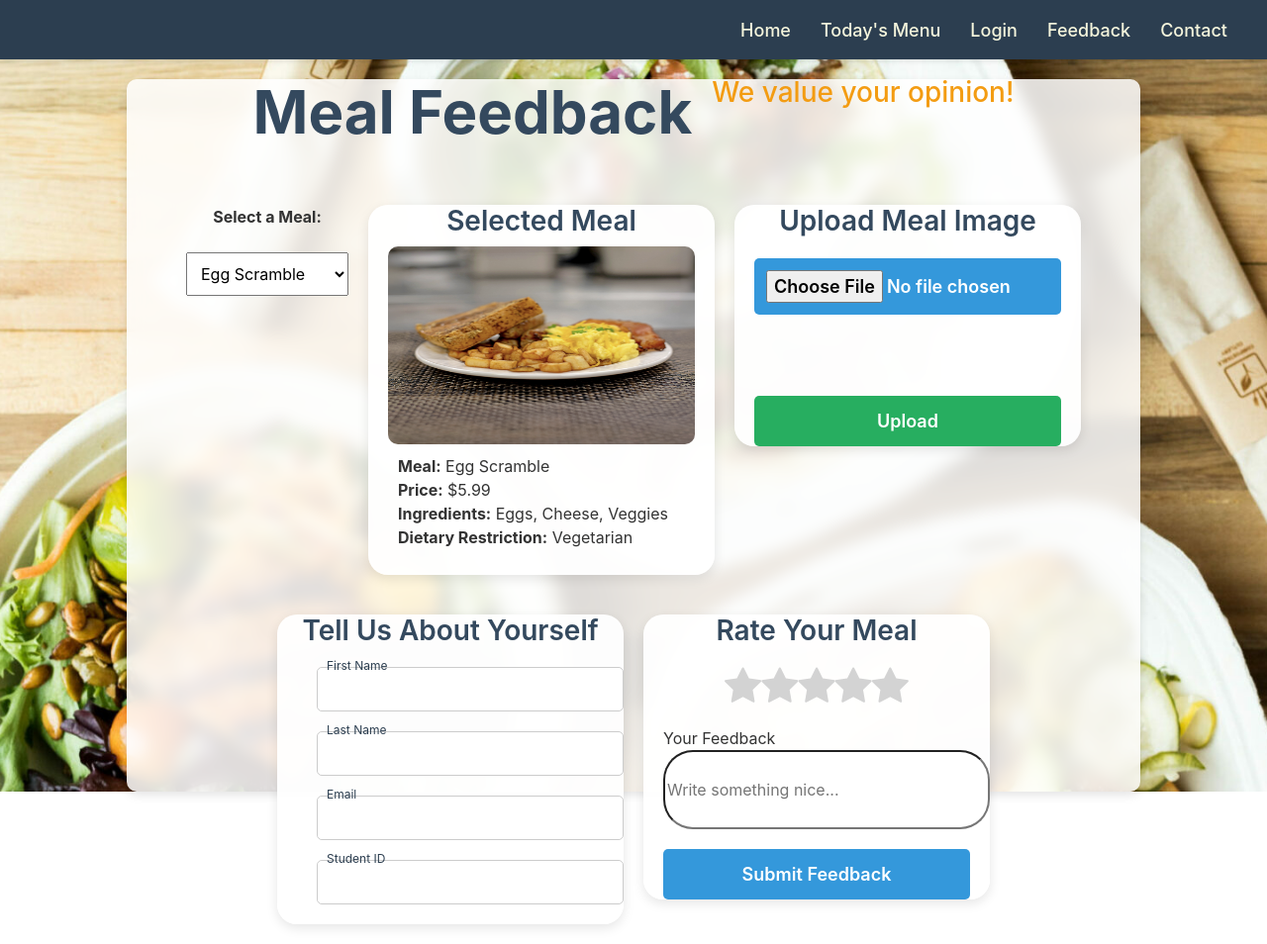
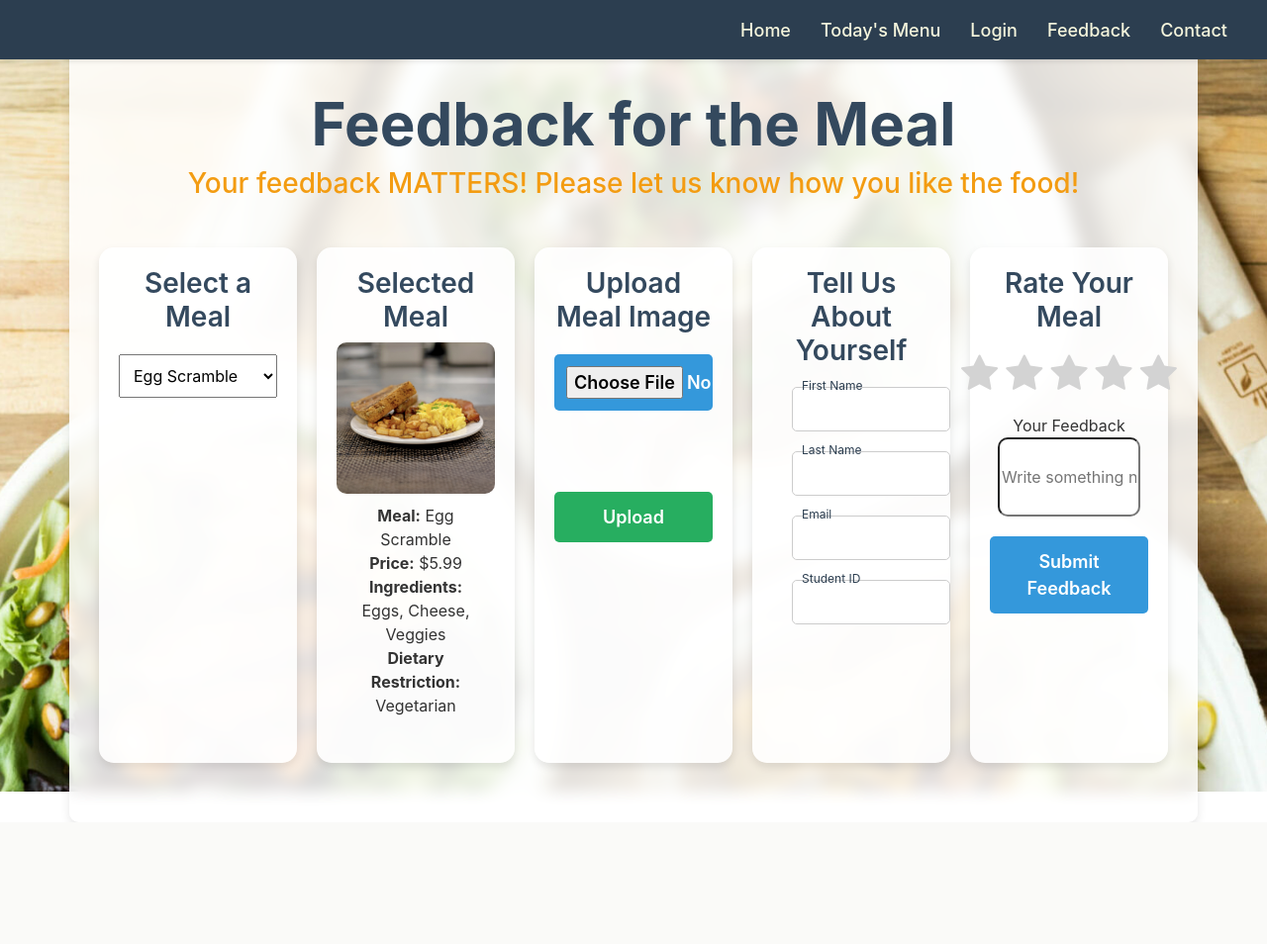
Before and after one commit to Jaehong-username/dininghall-mealplan, a Flask app: page /feedback-page in a window 1280 px wide. Shown: the whole page at 99% size. After the commit the page ends 801 px from the top, so only its background shows below. Run offline with Flask 3, Linux system fonts and the light colour scheme; some libraries are stand-ins or nearby versions.

Commit message:
fixing feedback ui

```diff
--- a/src/static/style.css
+++ b/src/static/style.css
@@ -29,9 +29,9 @@ body{
     padding: 15px;
     border-radius: 5px;
     margin-top: 55px; */
-    min-height: 80% !important;
+    /*min-height: 80% !important;
     height: 90%;
-    width: 80%;
+    width: 80%;*/
     /* from main branch */
     background-color: rgba(255, 255, 255, 0.85);
     backdrop-filter: blur(8px);
@@ -230,7 +230,7 @@ h3 {
 }
 
 .input-box input, .message-form textarea {
-    width: 100%;
+    width: 90%;
     padding: 14px;
     border-radius: 5px;
     border: 1px solid #ddd;
@@ -241,8 +241,9 @@ h3 {
 
 
 .message-form input{
-    height: 200px; width: 330px;
-    border-radius: 30px;
+    height: 100px;
+    width: 90%;
+    border-radius: 10px;
 }
 
 
@@ -424,9 +425,33 @@ h3 {
     margin-bottom: 20px;
 }
 
+.feedback-grid {
+    display: flex;
+    flex-wrap: wrap;
+    justify-content: center;
+    gap: 20px;
+    margin-top: 40px;
+}
 
+.small-card {
+    flex: 1 1 180px; /* grow, shrink, and minimum width */
+    max-width: 200px;
+    background: rgba(255, 255, 255, 0.9);
+    border-radius: 15px;
+    box-shadow: 0 4px 8px rgba(0,0,0,0.1);
+    padding: 20px;
+    text-align: center;
+}
+
+#star-rating {
+    display: flex;
+    justify-content: center;
+    align-items: center;
+    gap: 8px;
+}
 
 .fa-star {
+    display: inline-block;
     font-size: 40px !important;
     color: lightgray;
     cursor: pointer; /*signals users that the is clickable*/
--- a/src/templates/feedback-page.html
+++ b/src/templates/feedback-page.html
@@ -3,28 +3,26 @@
 {% block title %}Feedback{% endblock %}
 
 {% block content %}
-        <h1 class = "title">Feedback for the Meal</h1>
-        <h2 class = "subtitle">Your feedback MATTERS! Please let me know how you like the food!</h2>
-        <div class = "cafeteria-container" id="feedback" style="justify-content: center;">
+    <h1 class="title">Feedback for the Meal</h1>
+    <h2 class="subtitle">Your feedback MATTERS! Please let us know how you like the food!</h2>
 
+    <div class="feedback-grid"> <!-- ✨ All small columns inside -->
 
-            <h1 class="title" style="text-align: center;">Meal Feedback</h1>
-            <h2 class="subtitle" style="text-align: center; margin-bottom: 30px;">We value your opinion!</h2>
-
-            <div class="cafeteria-container" id="feedback">
-
-                <div style="margin-bottom: 30px; text-align: center;">
-                    <label for="meal-select"><strong>Select a Meal:</strong></label><br><br>
-                    <select id="meal-select" name="meal" style="padding: 10px; font-size: 16px;">
+        <!-- Select Meal -->
+        <div class="cafeteria small-card">
+            <h2 style="text-align: center;">Select a Meal</h2>
+            <form style="margin-top: 20px; text-align: center;">
+                <select id="meal-select" name="meal" style="padding: 10px; font-size: 16px; width: 100%;">
                     <option>Egg Scramble</option>
                     <option>Veggie Burger</option>
                     <option>Chicken Alfredo</option>
                     <option>Vegan Salad</option>
                 </select>
+            </form>
         </div>
 
         <!-- Selected Meal Info -->
-                <div class="cafeteria">
+        <div class="cafeteria small-card">
             <h2 style="text-align: center;">Selected Meal</h2>
             <img src="/static/images/foodfeedbackgood.png" alt="Meal Image">
             <ul style="padding: 10px; list-style-type: none;">
@@ -36,7 +34,7 @@
         </div>
 
         <!-- Upload Image -->
-                <div class="cafeteria">
+        <div class="cafeteria small-card">
             <h2 style="text-align: center;">Upload Meal Image</h2>
             <form method="POST" enctype="multipart/form-data" style="margin-top: 20px; text-align: center;">
                 <input type="file" name="file" id="fileInput" class="btn" style="background: #3498db;">
@@ -48,7 +46,7 @@
         </div>
 
         <!-- Basic Info Form -->
-                <div class="cafeteria">
+        <div class="cafeteria small-card">
             <h2 style="text-align: center;">Tell Us About Yourself</h2>
             <form style="margin-top: 20px;">
                 <div class="input-box">
@@ -70,15 +68,13 @@
             </form>
         </div>
 
-                <!-- Rating + Feedback -->
-                <div class="cafeteria">
+        <!-- Rate Your Meal -->
+        <div class="cafeteria small-card">
             <h2 style="text-align: center;">Rate Your Meal</h2>
             <form action="/submit-rating" method="POST" style="margin-top: 20px;">
-
                 <div id="star-rating" style="text-align: center; margin-bottom: 20px;">
                     <!-- JavaScript will fill in stars -->
                 </div>
-
                 <input type="hidden" name="rating" id="rating-value">
 
                 <div class="message-form" style="margin-top: 20px;">
@@ -91,11 +87,6 @@
             </form>
         </div>
 
-            </div>
-
-
-
-        </div>
-
+    </div> <!-- ✨ End feedback grid -->
 
 {% endblock %}
```
Lines whose indentation alone changed are shown as unchanged.
